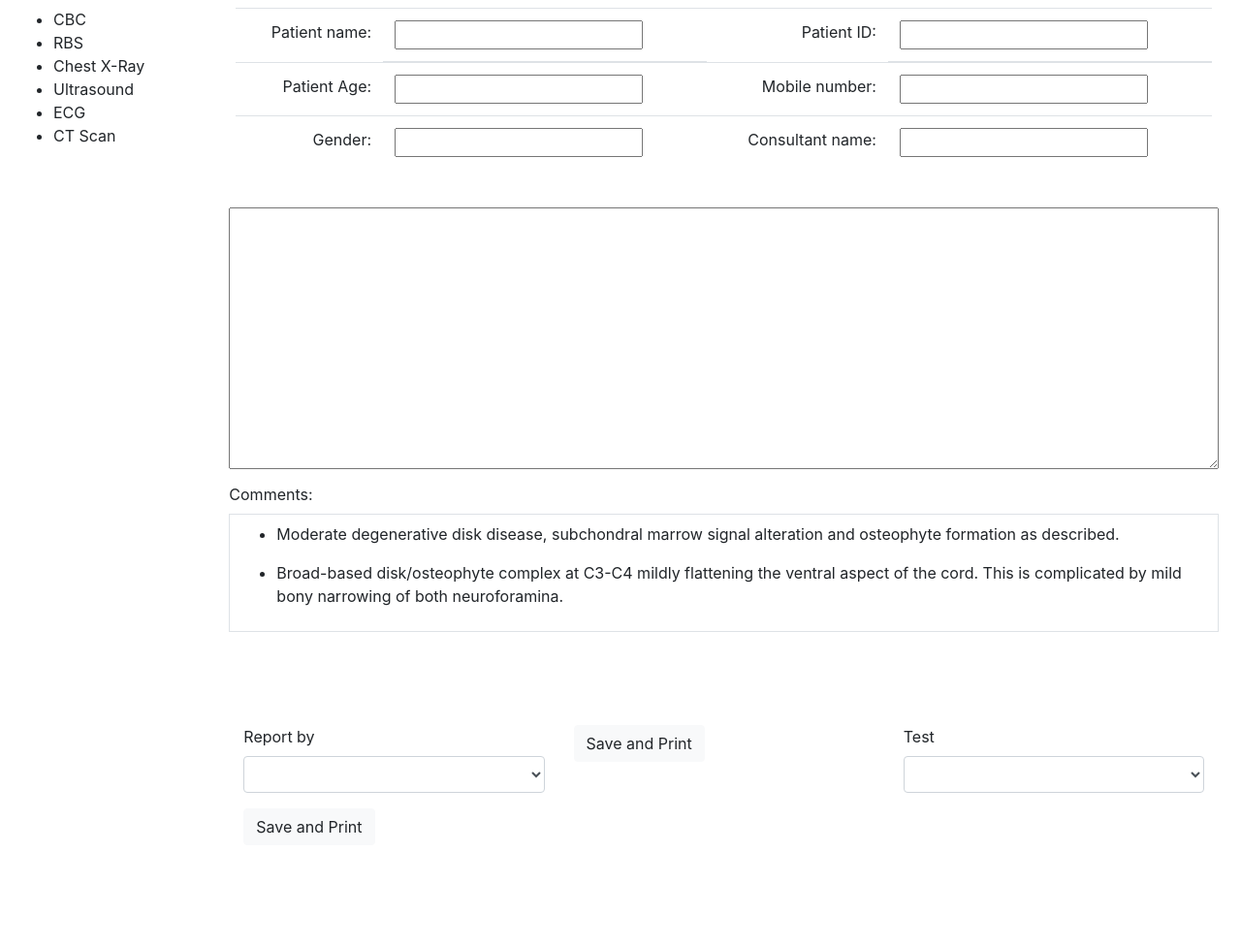
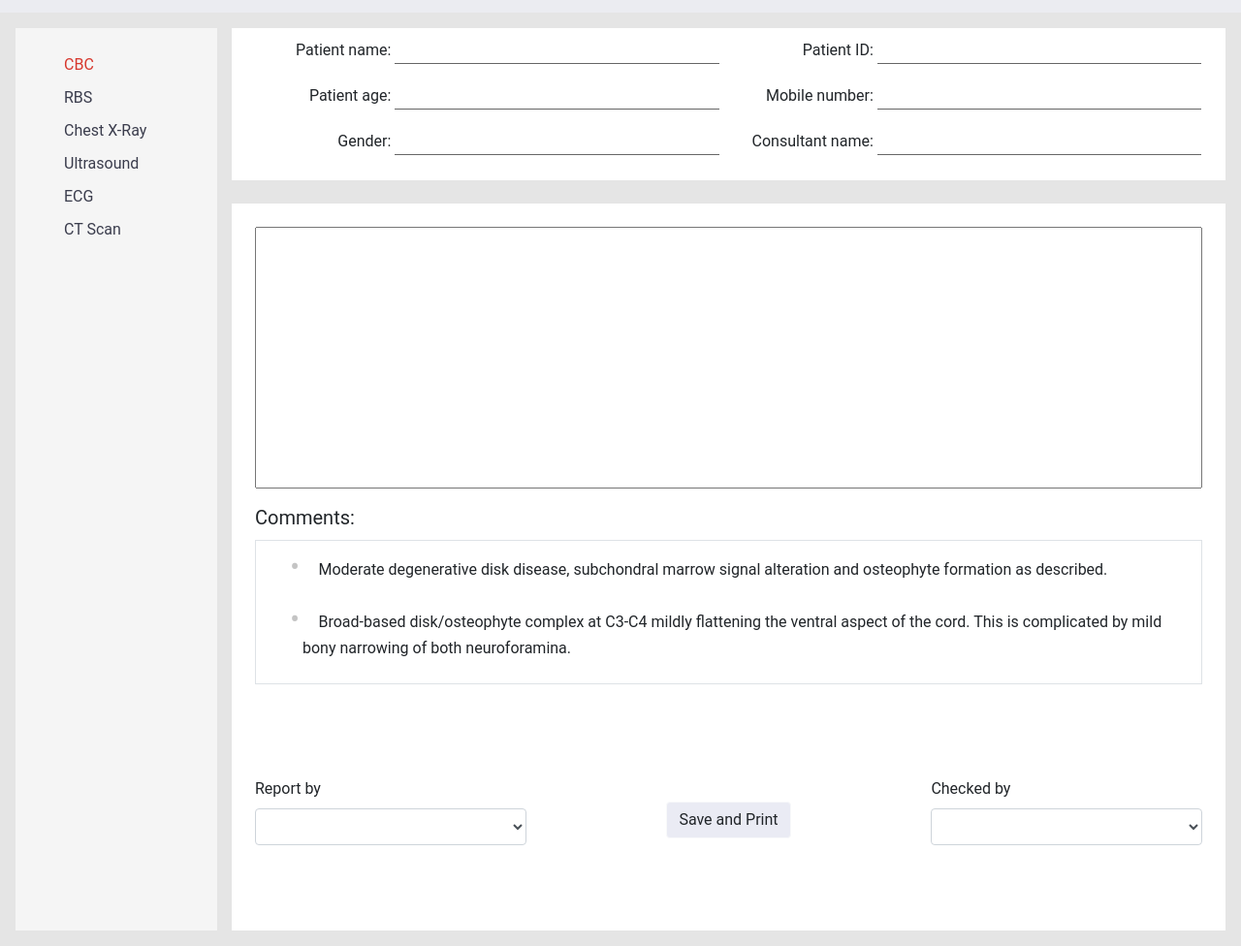
Before and after one commit to HabibTanoy/Html_form_list, a plain HTML site: page form-two.html in a window 1280 px wide. Shown: the part 64-1040 px from the top of the page at 97% size. Before the commit the page ends 992 px from the top, so only its background shows below. Drawn offline with nearby package versions, Linux system fonts and the light colour scheme.

Commit message:
change design structure

```diff
--- a/css/index.css
+++ b/css/index.css
@@ -3,7 +3,7 @@ body {
     background-color: #E5E5E5;
 }
 .project_name {
-    font-family: Roboto;
+    font-family: 'Roboto';
     font-size: 30px;
     color: #1E1D2F;
 }
@@ -12,7 +12,6 @@ body {
 }
 .bg_body {
     background-color: #E5E5E5;
-    /* margin: 20px; */
 }
 .bg_form {
     background-color: #FFFFFF;
@@ -36,6 +35,9 @@ body {
 #mySidebar {
     display:none;
     width: 30%;
+    position: fixed;
+    top: 0;
+    left: 0;
 }
 .has-search .form-control {
     padding-left: 2.375rem;
@@ -69,6 +71,14 @@ button:focus {
 .form-fields input {
     width: 70%;
 }
+.form_fields {
+    margin:0 auto;
+    width: 100vw !important;
+    padding-right: 0px !important;
+}
+.form-fields li{
+    padding: 10px;
+  }
 .btn-light {
     background-color: #EAEBF4 !important;
 }
@@ -82,6 +92,10 @@ button:focus {
 }
 .for_cbc {
     color: #D7382E;
+}
+.for_ul {
+    height: 100%;
+    width: 100%;
 }
 .for_ul ul li {
     list-style: none;
@@ -123,22 +137,30 @@ ul {
     width: 1em;
     margin-left: -.5em;
 }
-
-.form-fields{
-    /* margin: 20px !important; */
+.form-fields-container {
+    width: 50%;
+    float: right;
+}
+.form-fields li{
+    text-align: right;
+}
+.result td, .result th {
+    border-top: 0px !important;
 }
 
-@media (max-width: 991.98px) {
-    .for_sidebar {
-        display: none;
-    }
-    .for_consultant{
-        float: none !important;
+/* media queries */
+
+@media (min-width: 481px) and (max-width: 575px) {
+    .form-fields-container {
+        width: 50% !important;
     }
  }
-@media (min-width: 768px) {
-    .for_open {
-        display: none;
+@media (max-width: 575.98px) {
+    .form-fields-container {
+        width: 50% !important;
+    }
+    .p-4 {
+        padding: 0.7rem !important;
     }
  }
  @media (max-width: 767.98px) {
@@ -158,25 +180,23 @@ ul {
         float: none !important;
     }
 }
-/* .form-fields{
-    border: 1px solid green;
-} */
 
-.form-fields li{
-    /* margin-right: 150px; */
-    /* margin: 0 !important; */
-    text-align: right;
+ @media (min-width: 768px) {
+    .for_open {
+        display: none;
     }
-.form-fields li{
-    /* width: 100%; */
-    /* border: 1px solid red; */
+ }
+
+ @media (min-width: 768px) and (max-width: 991.98px) {
+    .col-md-10 {
+        flex: 0 0 100%;
+        max-width: 100%;
+    }
  }
 
 @media (max-width: 960px) {
     .form-fields-container{
         width: 100% !important;
-        /* padding-right: 55%; */
-        /* border: 1px solid red; */
     }
 
     .form-fields{
@@ -184,10 +204,26 @@ ul {
         margin: 0 !important;
         text-align: right;
     }
+    .px-3 {
+        padding-left: .1rem !important;
     }
-@media (min-width: 768px) and (max-width: 991.98px) {
-    .col-md-10 {
-        flex: 0 0 100%;
-        max-width: 100%;
+    .px-5 {
+        padding-left: .5rem !important;
+        padding-right: .5rem !important;
+    }
+    .p-3 {
+        padding: .5rem !important;
+    }
+    .pb-5 {
+        padding-bottom: .7rem !important;
     }
 }
+
+@media (max-width: 991.98px) {
+    .for_sidebar {
+        display: none;
+    }
+    .for_consultant{
+        float: none !important;
+    }
+}
--- a/form_two.html
+++ b/form-two.html
@@ -4,21 +4,20 @@
     <meta charset="UTF-8">
     <meta http-equiv="X-UA-Compatible" content="IE=edge">
     <meta name="viewport" content="width=device-width, initial-scale=1.0">
-
     <link rel="stylesheet" href="https://maxcdn.bootstrapcdn.com/bootstrap/4.0.0/css/bootstrap.min.css" integrity="sha384-Gn5384xqQ1aoWXA+058RXPxPg6fy4IWvTNh0E263XmFcJlSAwiGgFAW/dAiS6JXm" crossorigin="anonymous">
     <script src="https://code.jquery.com/jquery-3.2.1.slim.min.js" integrity="sha384-KJ3o2DKtIkvYIK3UENzmM7KCkRr/rE9/Qpg6aAZGJwFDMVNA/GpGFF93hXpG5KkN" crossorigin="anonymous"></script>
     <script src="https://cdnjs.cloudflare.com/ajax/libs/popper.js/1.12.9/umd/popper.min.js" integrity="sha384-ApNbgh9B+Y1QKtv3Rn7W3mgPxhU9K/ScQsAP7hUibX39j7fakFPskvXusvfa0b4Q" crossorigin="anonymous"></script>
     <script src="https://maxcdn.bootstrapcdn.com/bootstrap/4.0.0/js/bootstrap.min.js" integrity="sha384-JZR6Spejh4U02d8jOt6vLEHfe/JQGiRRSQQxSfFWpi1MquVdAyjUar5+76PVCmYl" crossorigin="anonymous"></script>
     <link rel="stylesheet" href="https://cdnjs.cloudflare.com/ajax/libs/font-awesome/4.7.0/css/font-awesome.min.css">
+    <link rel="preconnect" href="https://fonts.googleapis.com">
     <title>Form Two</title>
-    <link rel="stylesheet" href="style.css">
+    <link rel="stylesheet" href="./css/index.css">
 </head>
 <body>
   <!--Navbar -->
     <section>
         <nav class="navbar navbar-expand-lg navbar-light bg_color box-shadow">
-            <!-- <a class="navbar-brand" href="#">Navbar</a> -->
-            <button class="navbar-toggler" onclick="w3_open()" type="button" aria-controls="navbarNav" aria-expanded="false" aria-label="Toggle navigation">
+            <button class="navbar-toggler" onclick="sidebar_open()" type="button" aria-controls="navbarNav" aria-expanded="false" aria-label="Toggle navigation">
               <span class="navbar-toggler-icon"></span>
             </button>
             <div class="collapse navbar-collapse" id="navbarNav">
@@ -27,8 +26,8 @@
           </nav>
     </section>
     <!-- Sidebar -->
-<div class="sidebar" style="display:none" id="mySidebar">
-  <button onclick="w3_close()" class="w3-bar-item w3-large btn btn-danger">Close &times;</button>
+    <div class="sidebar" id="mySidebar">
+      <button onclick="sidebar_close()" class="w3-bar-item w3-large btn btn-danger">Close &times;</button>
       <ul class="list-group">
         <li class="list-group-item text-uppercase">cbc</li>
         <li class="list-group-item text-uppercase">rbs</li>
@@ -40,14 +39,13 @@
     </div>
 
 <!-- Page Content -->
-
     <section class="bg_body">
       <div class="container-fluid">
-        <div class="row">
-          <div class="col-md-2 for_sidebar">
-              <div class="for_ul" style="height: 100%;">
+        <div class="row px-3 py-3">
+          <div class="col-md-2 for_sidebar" >
+              <div class="for_ul">
                 <ul class="pt-3">
-                  <li class="text-uppercase">cbc</li>
+                  <li class="text-uppercase for_cbc">cbc</li>
                   <li class="text-uppercase">rbs</li>
                   <li>Chest X-Ray</li>
                   <li>Ultrasound</li>
@@ -55,55 +53,40 @@
                   <li>CT Scan</li>
                 </ul>
               </div>
-
           </div>
-          <div class="col-md-10">
-            <div class="container-fluid mb-3">
-              <div class="row bg_form" >
-                <div class="col-md-12" >
-                  <form class="table_th mt-3">
-                    <table class="table ">
-                      <thead>
-                        <tr>
-                          <td class="text-right">Patient name:</td>
-                          <th>
-                            <input type="text">
-                          </th>
-                          <td scope="col" class="text-right">Patient ID:</td>
-                          <th scope="col">
-                            <input type="text">
-                          </th>
-                        </tr>
-                      </thead>
-                      <tbody>
-                        <tr>
-                          <td scope="row" class="text-right">Patient Age:</td>
-                          <td>
-                            <input type="text">
-                          </td>
-                          <td class="text-right">Mobile number:</td>
-                          <td>
-                            <input type="text">
-                          </td>
-                        </tr>
-                        <tr>
-                          <td scope="row" class="text-right">Gender:</td>
-                          <td>
-                            <input type="text">
-                          </td>
-                          <td class="text-right">Consultant name:</td>
-                          <td>
-                            <input type="text">
-                          </td>
-                        </tr>
-                      </tbody>
-                    </table>
-                  </form>
+          <div class="col-md-10 form_fields">
+            <div class="row bg_form mb-4 m-0" >
+              <div class="col-md-12 w-100">
+                <div class="form-fields-container">
+                  <ul class="form-fields p-0">
+                    <li>
+                      Patient ID: <input type="text">
+                    </li>
+                    <li>
+                      Mobile number: <input type="text">
+                    </li>
+                    <li>
+                      Consultant name: <input type="text">
+                    </li>
+                </ul>
+                </div>
+                <div class="form-fields-container">
+                  <ul class="form-fields p-0">
+                    <li>
+                      Patient name: <input type="text">
+                    </li>
+                    <li>
+                      Patient age: <input type="text">
+                    </li>
+                    <li>
+                      Gender: <input type="text">
+                    </li>
+                </ul>
                 </div>
               </div>
             </div>
             <!--end of form-->
-            <div class="bg_form p-2">
+            <div class="bg_form p-4">
               <textarea class="text_box w-100" name="" id="" cols="108" rows="11"></textarea>
               <div class="form-group mt-2">
                 <label class="comments">Comments:</label>
@@ -119,9 +102,9 @@
                 </div>
               </div>
             <div class="container my-5 pt-5">
-              <div class="row">
-                <div class="col-md-4">
-                  <div class="form-group">
+              <div class="row ">
+                <div class="col-md-4 col_edit">
+                  <div class="form-group for_select">
                     <label for="exampleFormControlSelect1">Report by</label>
                     <select class="form-control">
                       <option></option>
@@ -137,9 +120,9 @@
                     <button type="button" class="btn btn-light">Save and Print</button>
                   </div>
                 </div>
-                <div class="col-md-4">
-                  <div class="form-group">
-                    <label for="exampleFormControlSelect1">Test</label>
+                <div class="col-md-4 col_modify">
+                  <div class="form-group float-right for_select">
+                    <label for="exampleFormControlSelect1">Checked by</label>
                     <select class="form-control" id="exampleFormControlSelect1">
                       <option></option>
                       <option></option>
@@ -157,20 +140,10 @@
               </div>
             </div>
             </div>
-
-
           </div>
         </div>
       </div>
     </section>
-    <script>
-      function w3_open() {
-        document.getElementById("mySidebar").style.display = "block";
-      }
-
-      function w3_close() {
-        document.getElementById("mySidebar").style.display = "none";
-      }
-      </script>
+    <script src="./js/index.js"></script>
 </body>
 </html>
--- /dev/null
+++ b/js/index.js
@@ -0,0 +1,7 @@
+function sidebar_open() {
+    document.getElementById("mySidebar").style.display = "block";
+  }
+
+  function sidebar_close() {
+    document.getElementById("mySidebar").style.display = "none";
+  }
```
Also changed, not shown: form-three.html (renamed from form_three.html, +5 -22 lines), index.html (+14 -42 lines), 1 other file. Lines whose indentation alone changed are shown as unchanged.
